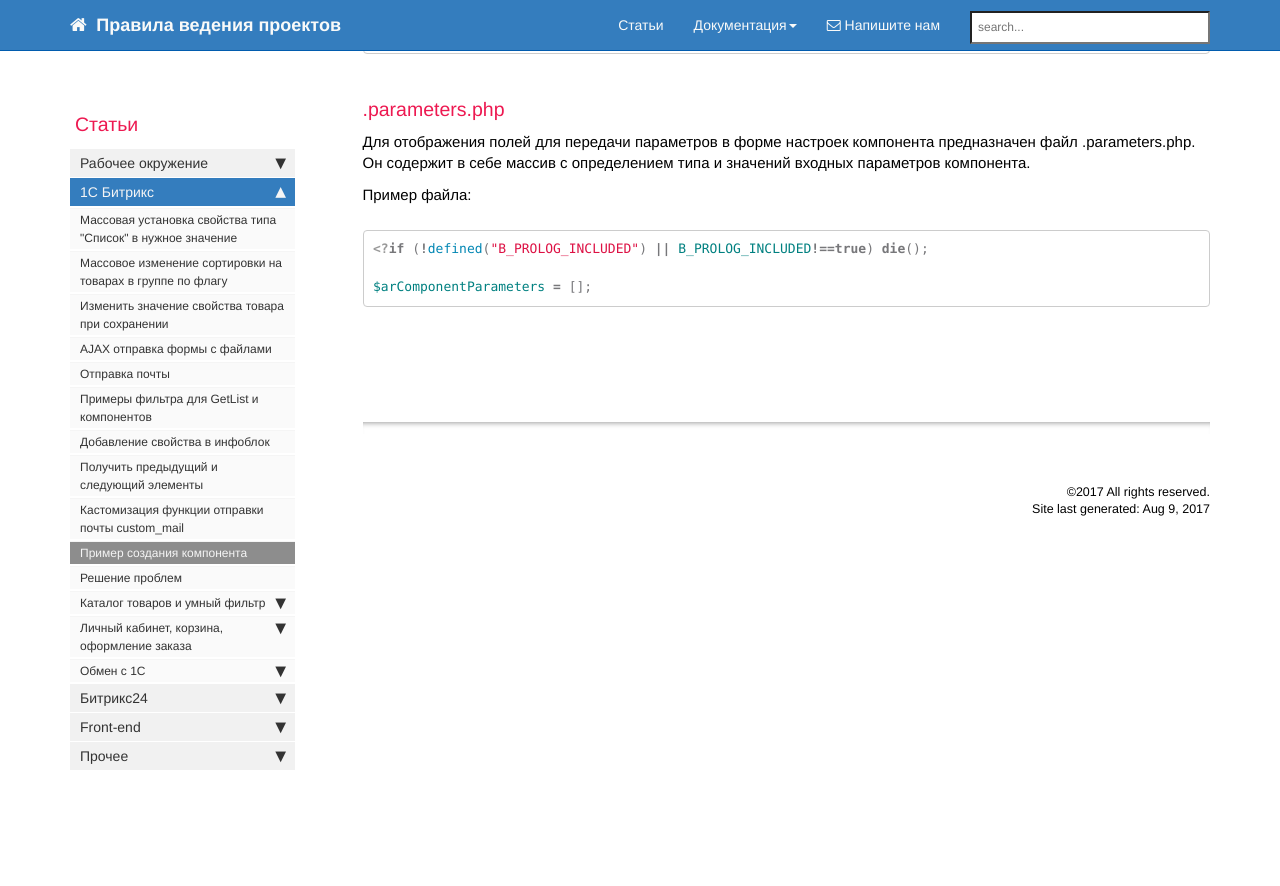
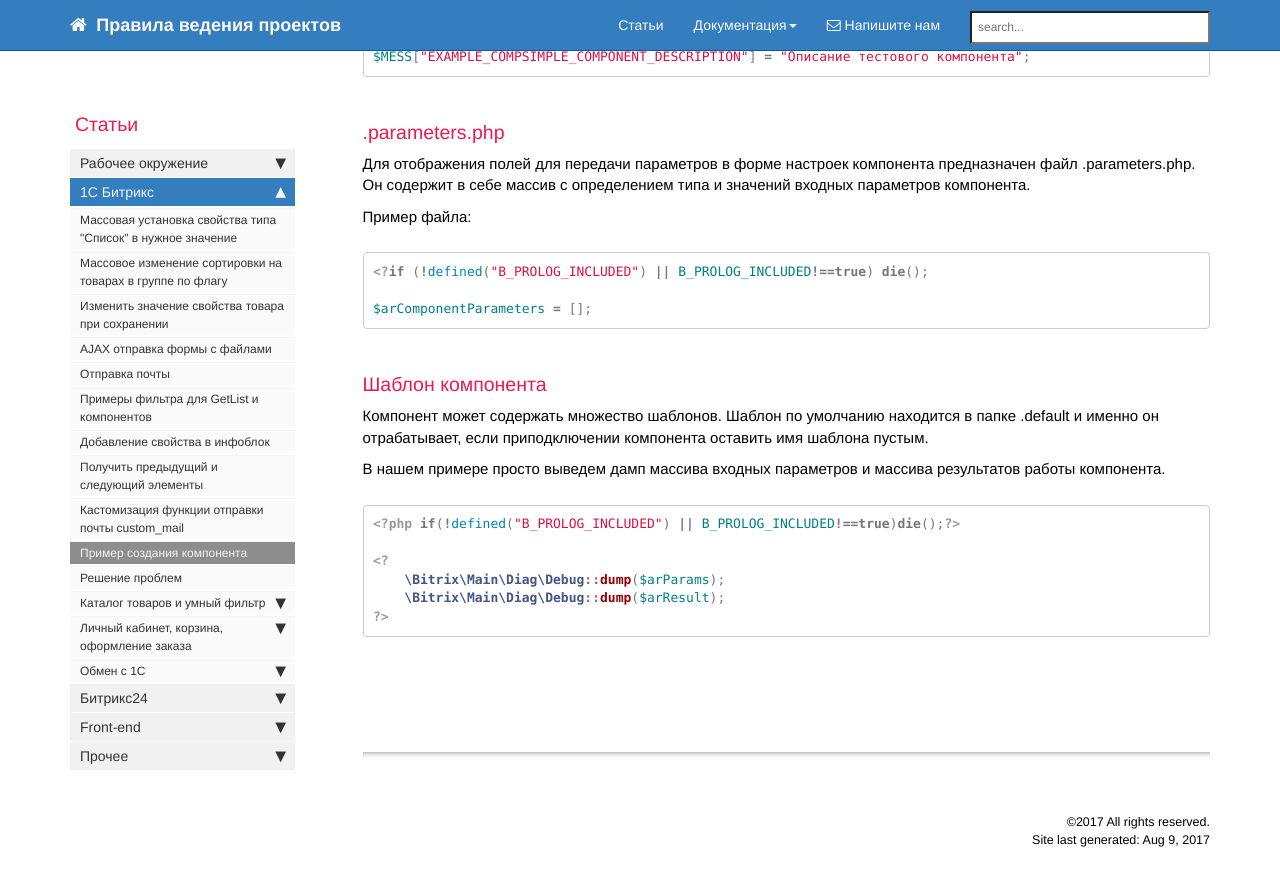
Before and after one commit to gdecider/gdecider.github.io, a Jekyll site: the page built from pages/articles/articles_bx-component-creation.md, in a window 1280 px wide and 900 px high, scrolled down 5440 px. Shown: the top 886 px of the window. Built offline with Jekyll 4.4.1, drawn with Linux system fonts in a browser that asks for light colours; nearby versions of some CDN libraries; comment, search, counter and statistics services are not loaded.

Commit message:
Update articles_bx-component-creation.md

````diff
--- a/pages/articles/articles_bx-component-creation.md
+++ b/pages/articles/articles_bx-component-creation.md
@@ -222,3 +222,18 @@ $MESS["EXAMPLE_COMPSIMPLE_COMPONENT_DESCRIPTION"] = "Описание тесто
 
 $arComponentParameters = [];
 ```
+
+### Шаблон компонента
+
+Компонент может содержать множество шаблонов. Шаблон по умолчанию находится в папке .default и именно он отрабатывает, если приподключении компонента оставить имя шаблона пустым.
+
+В нашем примере просто выведем дамп массива входных параметров и массива результатов работы компонента.
+
+```php
+<?php if(!defined("B_PROLOG_INCLUDED") || B_PROLOG_INCLUDED!==true)die();?>
+
+<?
+    \Bitrix\Main\Diag\Debug::dump($arParams);
+    \Bitrix\Main\Diag\Debug::dump($arResult);
+?>
+```
````
